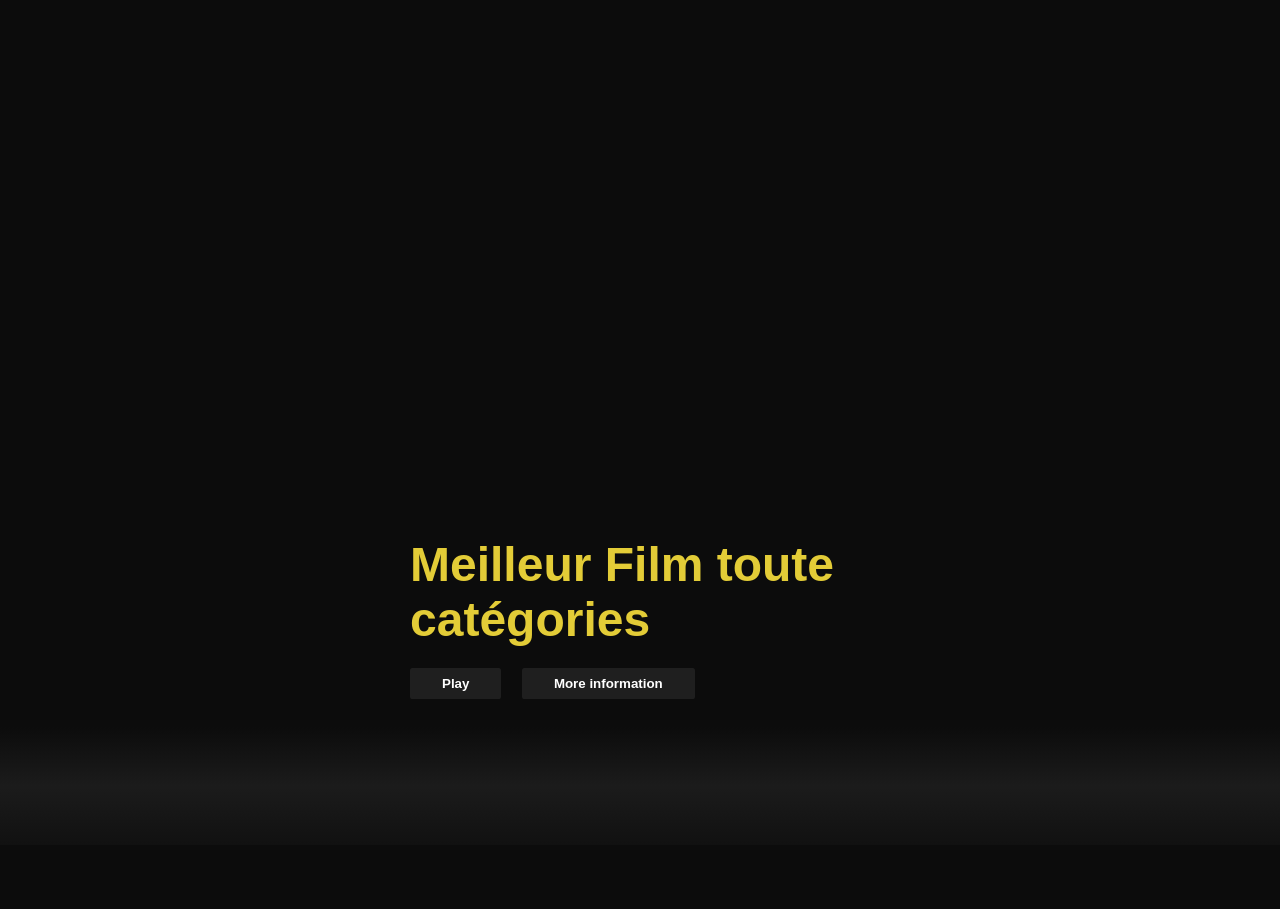
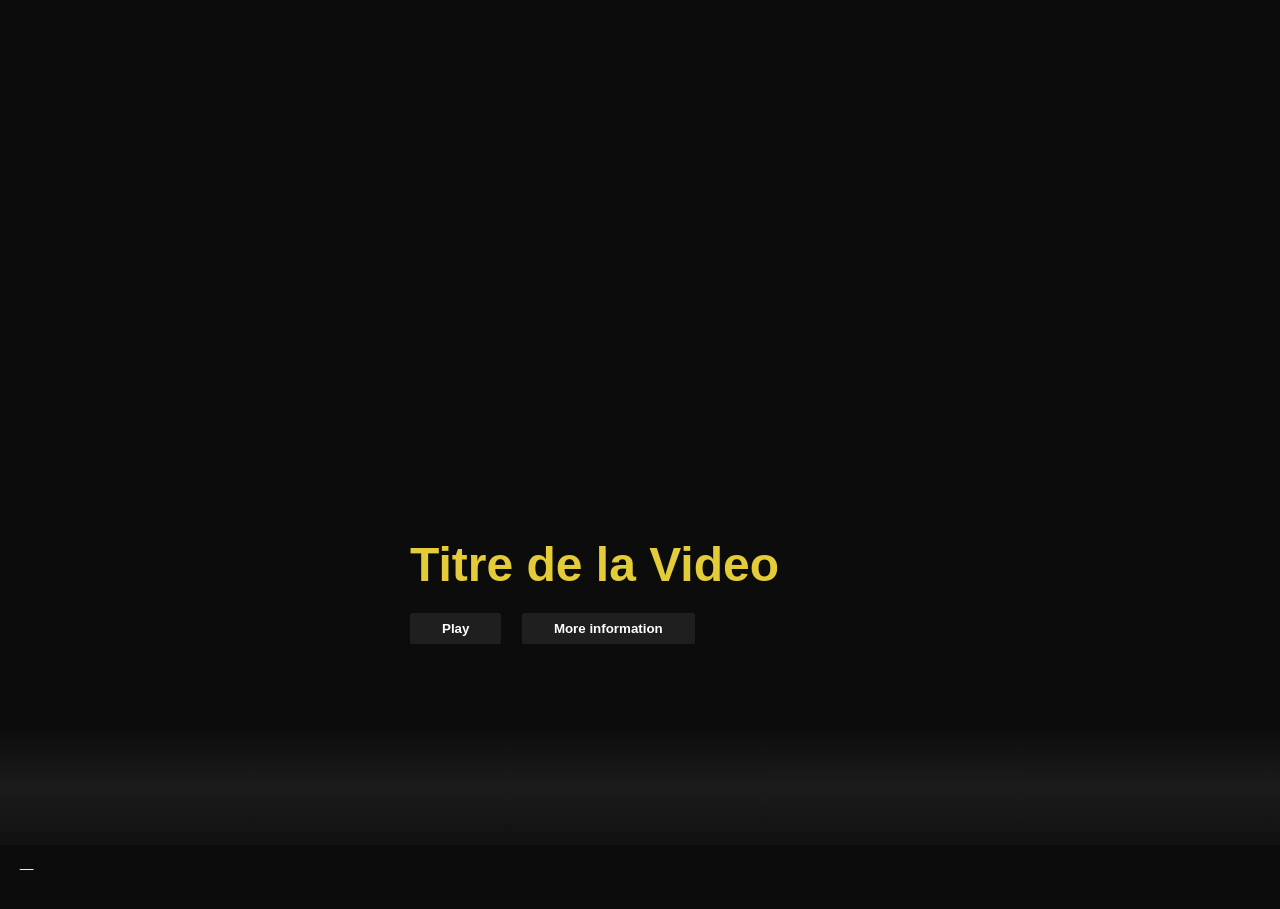
Before and after one commit to bk148/OPC-Projet6_JustStreamIT, a plain HTML site: page index.html in a window 1280 px wide. Shown: the part 153-1062 px from the top of the page. Before the commit the page ends 1038 px from the top, so only its background shows below. Drawn offline with Linux system fonts and the light colour scheme; no server answers.

Commit message:
html maj

```diff
--- a/index.html
+++ b/index.html
@@ -28,7 +28,7 @@
   <!-- Video la mieux notée-->
         <div id="banner_image">
             <div id="banner_contents">
-                <h1 id="banner_title">Meilleur Film toute catégories</h1>
+                <h1 id="banner_title">Titre de la Video</h1>
                 <div id="banner_buttons">
                     <button class="banner_button-trigger">Play</button>
                     <button class="banner_button-trigger">More information</button>
@@ -40,7 +40,7 @@
     <!-- row -->
     <div id="headrow">
         <div class="row">
-          <h2 class="row__title"></h2>
+          <h2 class="row__title">_</h2>
           <div class="row__posters"></div>
         </div>
       </div>
@@ -55,7 +55,6 @@
             </div>
         </div>
     </div>
-
         <script>
             window.addEventListener("scroll",function(){
               var nav = document.querySelector(".nav");
```
